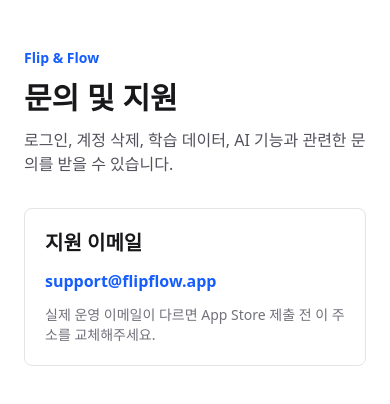
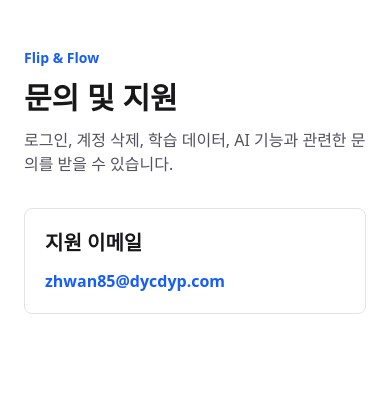
Before and after one commit to cerulean85/flip-flow, a Next.js app: page /support in a window 390 px wide. Shown: the top 404 px of the page. Built offline with nearby package versions, Linux system fonts and the light colour scheme.

Commit message:
update: 모바일 문의 메일 업데이트

```diff
--- a/src/app/(legal)/support/page.tsx
+++ b/src/app/(legal)/support/page.tsx
@@ -20,12 +20,9 @@ export default function SupportPage() {
         <section className="rounded-lg border border-zinc-200 p-5 dark:border-zinc-800">
           <h2 className="text-xl font-semibold">지원 이메일</h2>
           <p className="mt-3 text-zinc-700 dark:text-zinc-300">
-            <a className="font-semibold text-blue-600 dark:text-blue-400" href="mailto:support@flipflow.app">
-              support@flipflow.app
+            <a className="font-semibold text-blue-600 dark:text-blue-400" href="mailto:zhwan85@dycdyp.com">
+              zhwan85@dycdyp.com
             </a>
-          </p>
-          <p className="mt-3 text-sm text-zinc-500 dark:text-zinc-400">
-            실제 운영 이메일이 다르면 App Store 제출 전 이 주소를 교체해주세요.
           </p>
         </section>
       </article>
```
